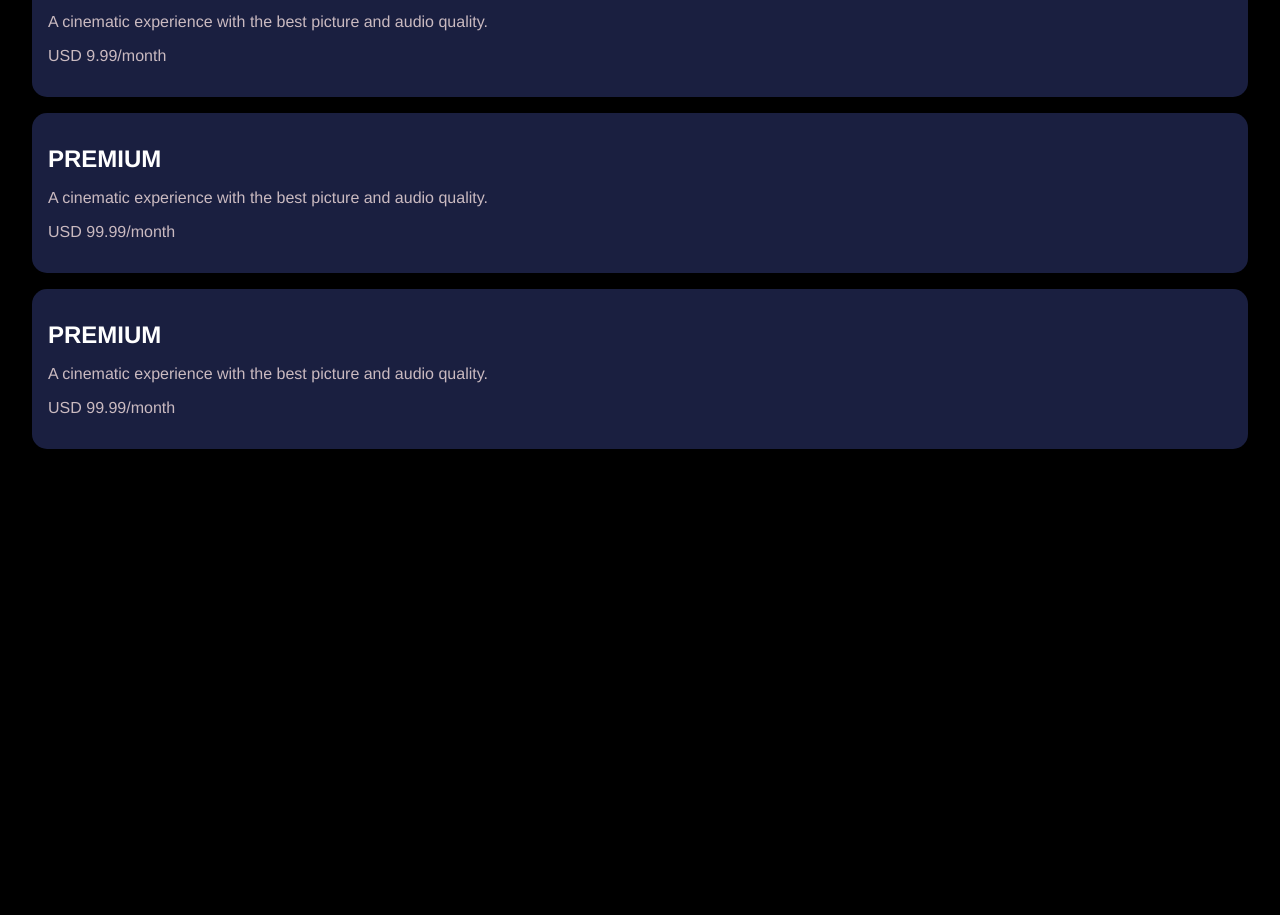
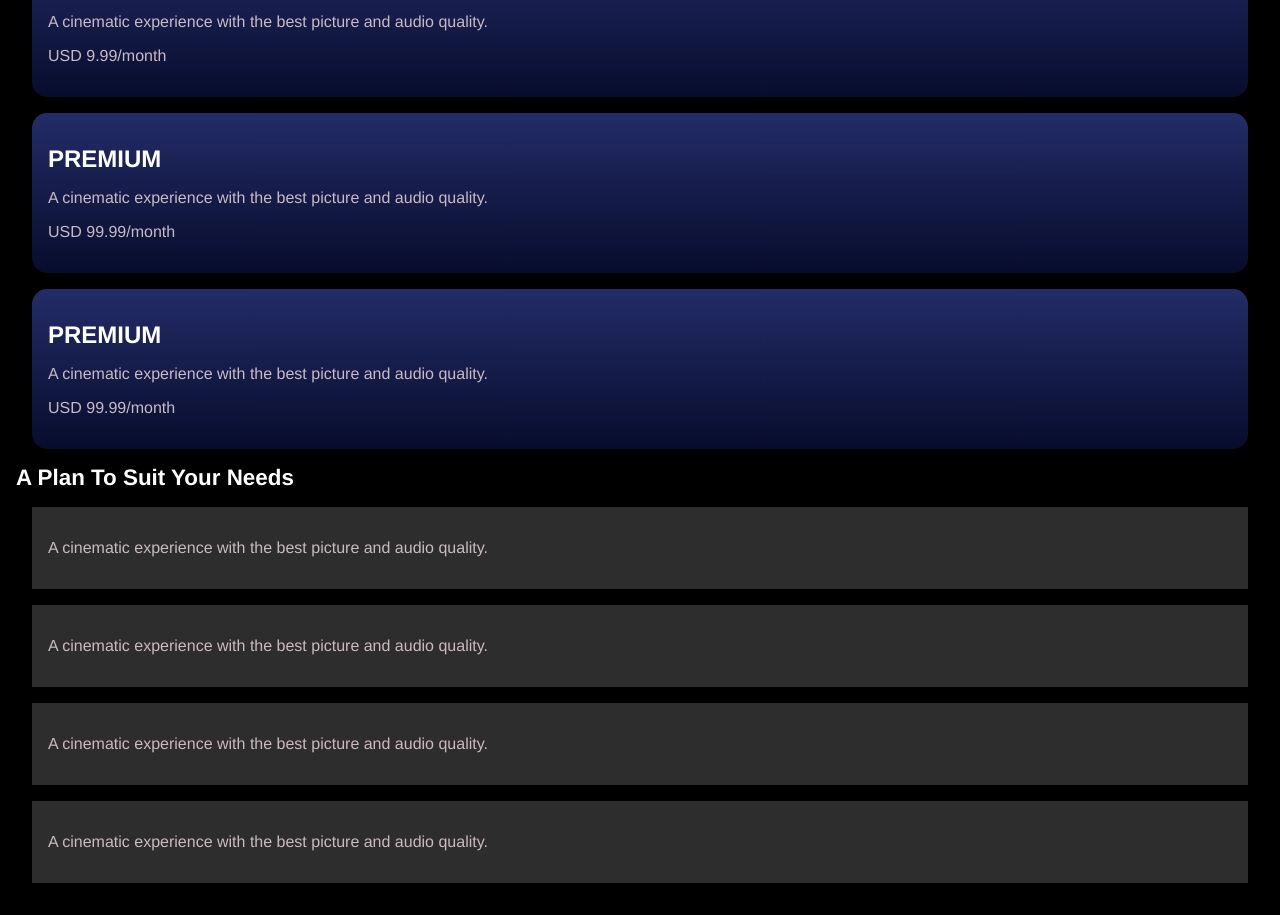
Before and after one commit to Devshare-Community/netflix-accueil, a plain HTML site: page index.html in a window 1280 px wide. Shown: the part 1569-2484 px from the top of the page. Before the commit the page ends 2050 px from the top, so only its background shows below. Drawn offline with Linux system fonts and the light colour scheme.

Commit message:
Création de la troisième sorte des cards en gris

```diff
--- a/index.html
+++ b/index.html
@@ -69,6 +69,21 @@
                 <p>USD 99.99/month</p>
             </article>
         </div>
+        <div>
+            <h2 class="content__title">A Plan To Suit Your Needs</h2>
+            <article class="content__article card--bg-gray">
+                <p>A cinematic experience with the best picture and audio quality.</p>
+            </article>
+            <article class="content__article card--bg-gray">
+                <p>A cinematic experience with the best picture and audio quality.</p>
+            </article>
+            <article class="content__article card--bg-gray">
+                <p>A cinematic experience with the best picture and audio quality.</p>
+            </article>
+            <article class="content__article card--bg-gray">
+                <p>A cinematic experience with the best picture and audio quality.</p>
+            </article>
+        </div>
     </main>
 </body>
 </html>
--- a/style.css
+++ b/style.css
@@ -9,8 +9,9 @@
     --white-color: #FFFFFF;
     --white-degrade-color: #CABAC0;
     --black-color: #000;
-    --card-color-red: #5F1C38;
-    --card-color-blue: #1A1F40;
+    --card-color-red: #861b48;
+    --card-color-blue: #232c68;
+    --card-color-gray: #2D2D2D;
 
 
 
@@ -125,12 +126,19 @@ html{
     .card--bg-red{
         margin: var(--default-padding);
         border-radius: 15px;
-        background-color: var(--card-color-red);
+        background: linear-gradient(var(--card-color-red),
+         rgba(59, 10, 30, 0.6));
     }
 
     .card--bg-blue{
         margin: var(--default-padding);
         border-radius: 15px;
-        background-color: var(--card-color-blue);
+        background: linear-gradient(var(--card-color-blue),
+         rgba(12, 21, 73, 0.6));
+    }
+
+    .card--bg-gray{
+        margin: var(--default-padding);
+        background: var(--card-color-gray)
     }
 }
```
